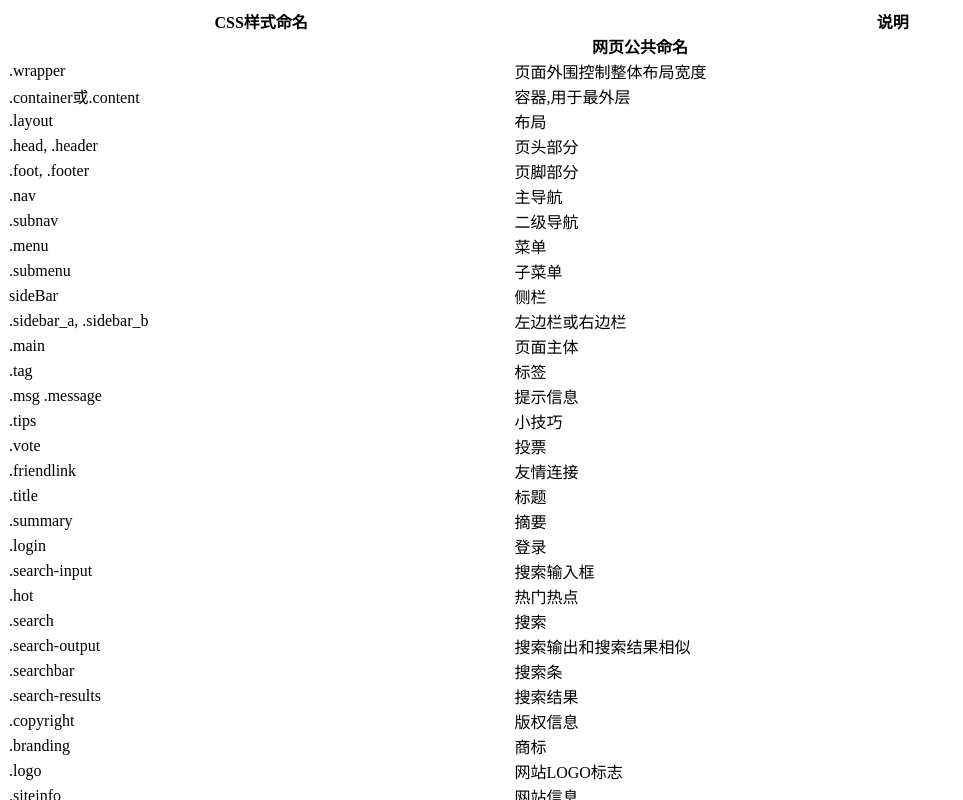
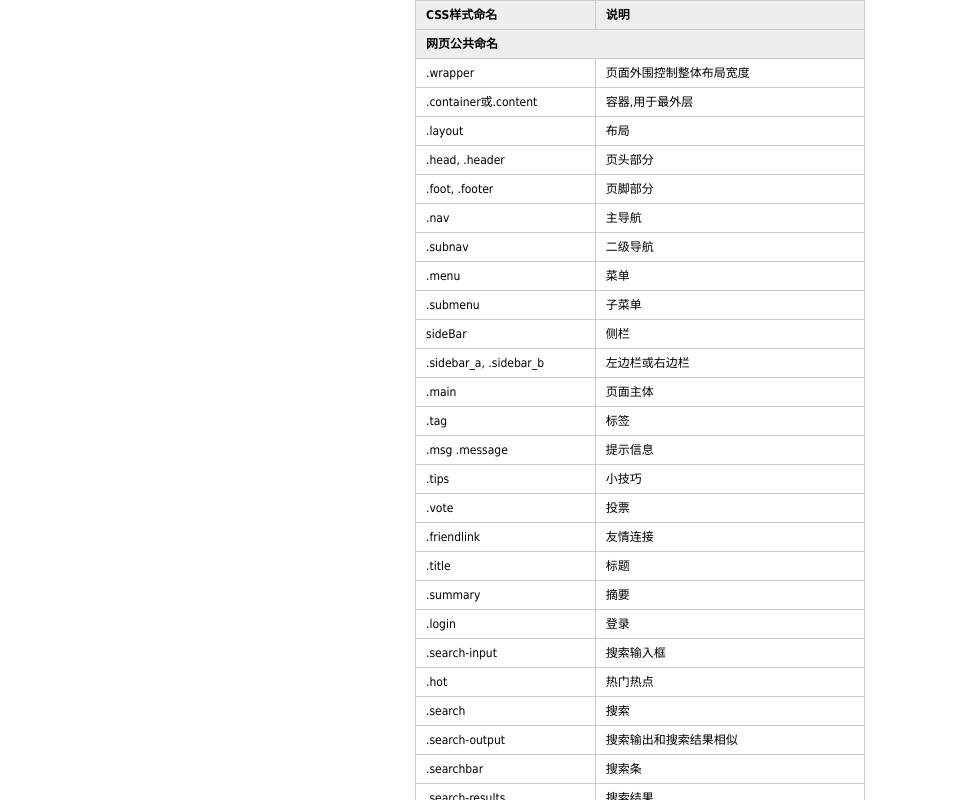
Before and after one commit to weimengwopinle/css.guide.name.rules-chexiang, a plain HTML site: page app/index.html in a window 1280 px wide. Shown: the top 800 px of the page, without its empty margins (0-963 px from the left). Drawn offline with Linux system fonts and the light colour scheme.

Commit message:
add styles for index.html

```diff
--- a/app/index.html
+++ b/app/index.html
@@ -3,8 +3,20 @@
     <head>
         <meta charset="utf-8">
         <title>Sample Site</title>
+        <style>
+            body,div,ul,ol,dl,dt,dd,li,dl,h1,h2,h3,h4,p,th,td,form,input,select,iframe,textarea {
+                margin: 0;
+                padding: 0;
+                font: 12px/1.5 tahoma,"microsoft yahei","\5FAE\8F6F\96C5\9ED1"
+            }
+            .divcss5_m{ width:450px;margin:0 auto}
+            table.mm_table{ background:#CCC;margin:0 auto}
+            table.mm_table td ,table.mm_table th{ background:#FFF; text-align:left; font-size:12px; line-height:28px; text-indent:10px;}
+            table.mm_table th{ background:#EEE; font-weight:bold}
+        </style>
     </head>
     <body>
+        <div class="divcss5_m">
             <table width="100%" border="0" class="mm_table" cellspacing="1" cellpadding="0">
                 <tbody>
                     <tr>
@@ -327,5 +339,6 @@
                     </tr>
                 </tbody>
             </table>
+        </div>
     </body>
 </html>
```
Lines whose indentation alone changed are shown as unchanged.
